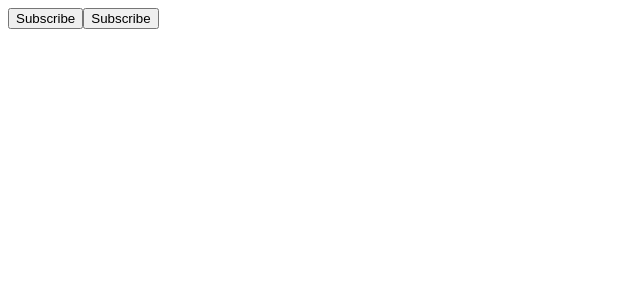
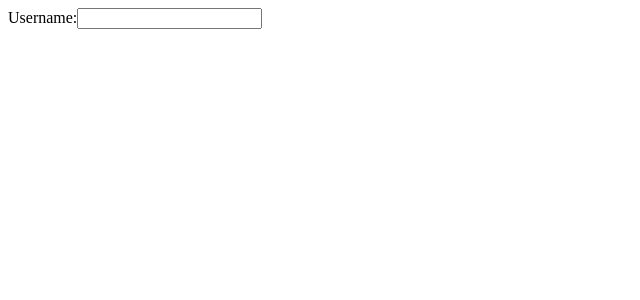
Before and after one commit to Ignaciojcruz/Begining_react, a React (Vite) app in the folder my-react-app/: page / in a window 1280 px wide. Shown: the top 300 px of the page, without its empty margins (0-640 px from the left). Built offline with nearby package versions, Linux system fonts and the light colour scheme.

Commit message:
Handle Form Input

```diff
--- a/my-react-app/src/App.jsx
+++ b/my-react-app/src/App.jsx
@@ -6,21 +6,23 @@ import { useState } from 'react'
 // import viteLogo from '/vite.svg'
 
 
-export default function App() {
-
+export default function Form() {
+  const [username, setUsername] = useState();
   return (
     <>
-      {/* Se debe instalar bootstrap? */}
-      <button className="btn btn-primary">Subscribe</button>
+      <form>
+      Username:
+      <input
+        type='text'
+        value={username}
+        onChange={e => setUsername(e.target.value)}
+      />
+    </form>
 
-      {/* Se debe instalar Tailwind */}
-      <button className='px-5 py-2 text-white bg-blue-500 border-2'>
-        Subscribe
-      </button>
+    <p>{username}</p>
     </>
-
-
 
   )
 
+
 }
```
